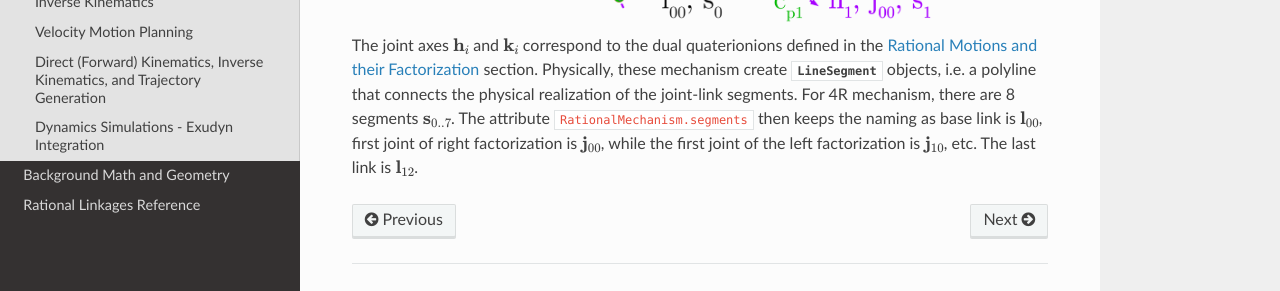
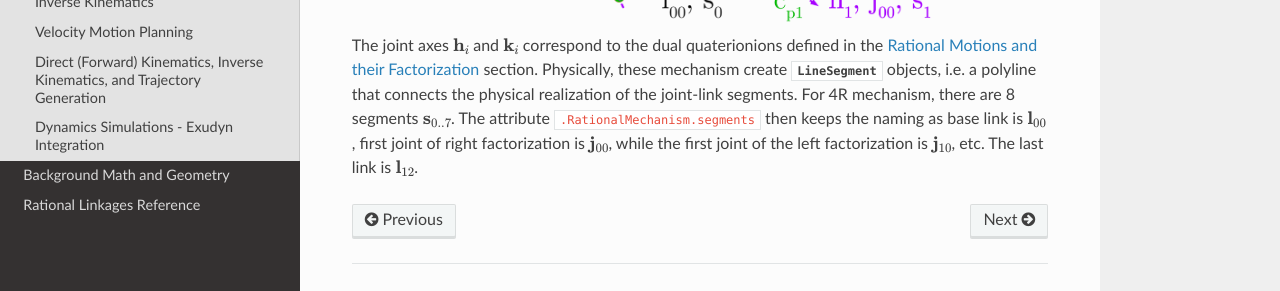
Before and after one commit to hucik14/rational-linkages, a Sphinx documentation site: the page built from docs/source/tutorials/mechanism_with_tool.rst, in a window 1280 px wide and 900 px high, scrolled down 1367 px. Shown: the part 531-822 px from the top of the window. Built offline with Sphinx 7.4.7 and the Read the Docs theme 3.1.0, drawn with Linux system fonts in a browser that asks for light colours.

Commit message:
errors in docs

```diff
--- a/docs/source/tutorials/mechanism_with_tool.rst
+++ b/docs/source/tutorials/mechanism_with_tool.rst
@@ -66,6 +66,6 @@ and therefore the number of joints and links is variable.
 The joint axes :math:`\mathbf{h}_i` and :math:`\mathbf{k}_i` correspond to the dual quaterionions defined in
 the :ref:`motions_and_factorization` section. Physically, these mechanism create :class:`.LineSegment` objects, i.e.
 a polyline that connects the physical realization of the joint-link segments. For 4R mechanism, there are
-8 segments :math:`\mathbf{s}_{0..7}`. The attribute :code:`RationalMechanism.segments` then keeps the naming
+8 segments :math:`\mathbf{s}_{0..7}`. The attribute :code:`.RationalMechanism.segments` then keeps the naming
 as base link is :math:`\mathbf{l}_{00}`, first joint of right factorization is :math:`\mathbf{j}_{00}`, while
 the first joint of the left factorization is :math:`\mathbf{j}_{10}`, etc. The last link is :math:`\mathbf{l}_{12}`.
```
Also changed, not shown: other parts of docs/source/tutorials/mechanism_with_tool.rst (+1 -1 lines).
